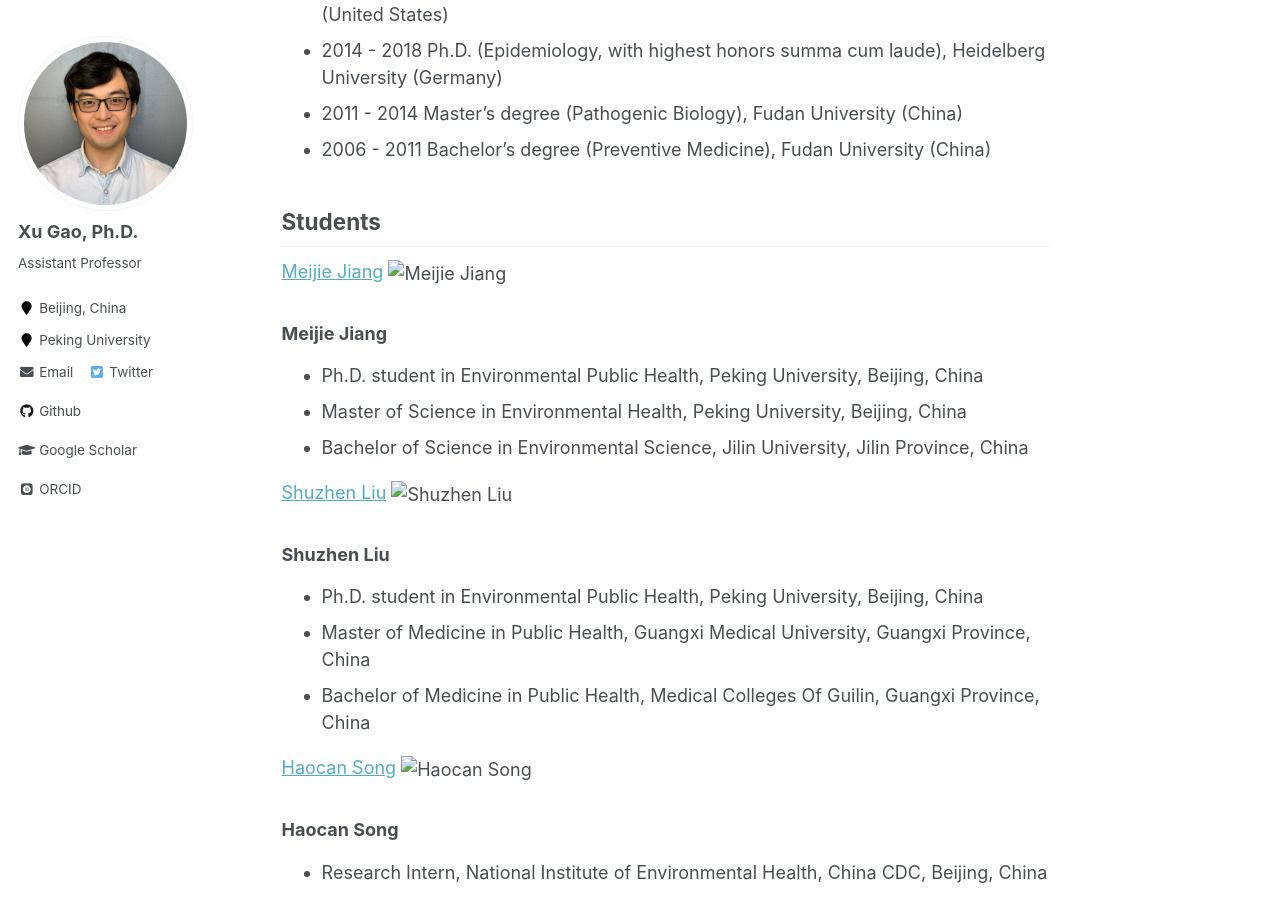
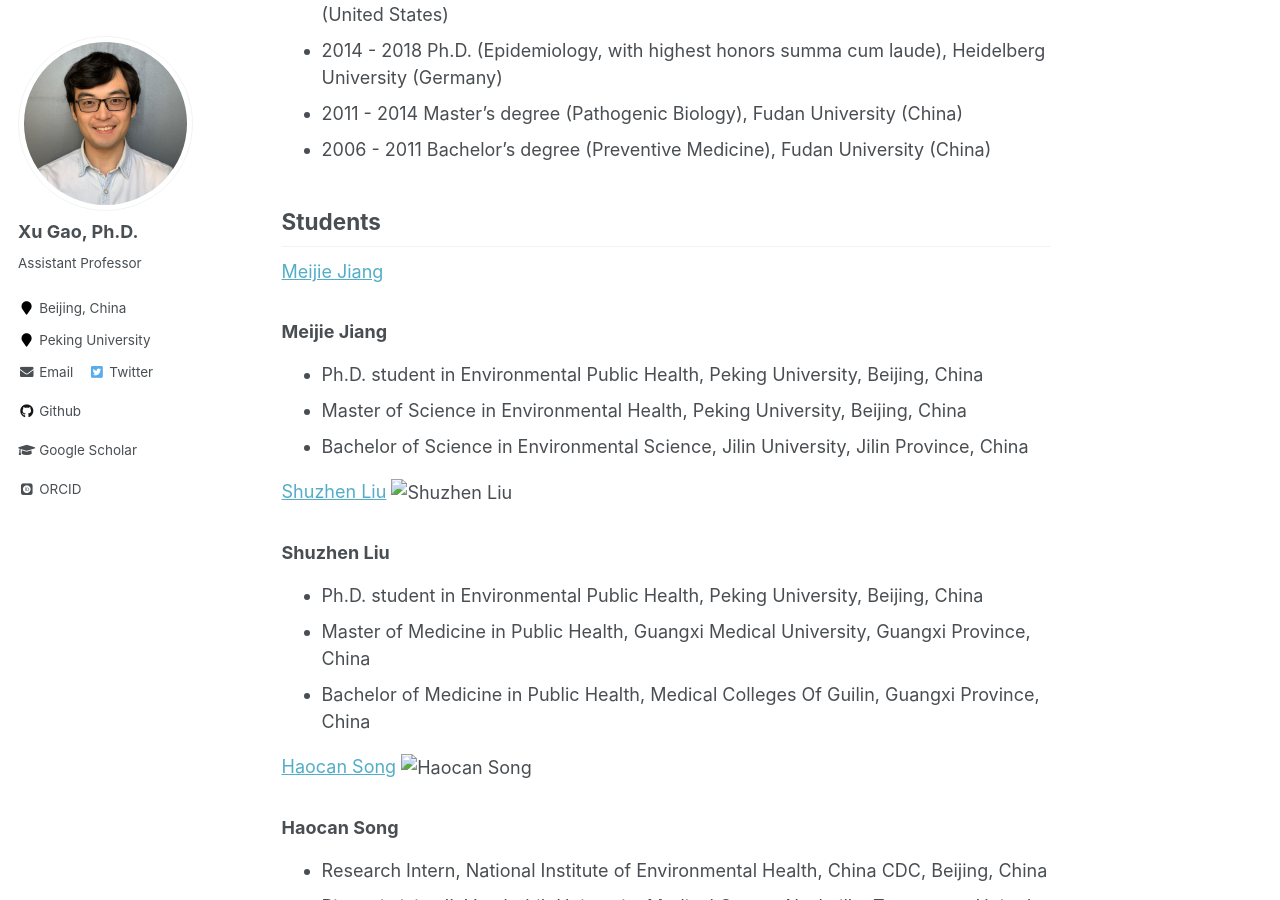
Before and after one commit to ytwangZero/gearpku2020.github.io, a Jekyll site: the page built from _pages/people.md, in a window 1280 px wide and 900 px high, scrolled down 489 px. Built offline with Jekyll 4.4.1, drawn with Linux system fonts in a browser that asks for light colours; some web fonts are replaced.

Commit message:
Update people.md

```diff
--- a/_pages/people.md
+++ b/_pages/people.md
@@ -24,7 +24,7 @@ CV: [Xu Gao.pdf](https://github.com/gearpku2020/gearpku2020.github.io/blob/main/
 
 ## Students
 [Meijie Jiang](../_people/Meijie-Jiang.md)
-![Meijie Jiang](MeijieJiangPic.png)
+![](MeijieJiangPic.png)
 ### Meijie Jiang
 * Ph.D. student in Environmental Public Health, Peking University, Beijing, China
 * Master of Science in Environmental Health, Peking University, Beijing, China
```
